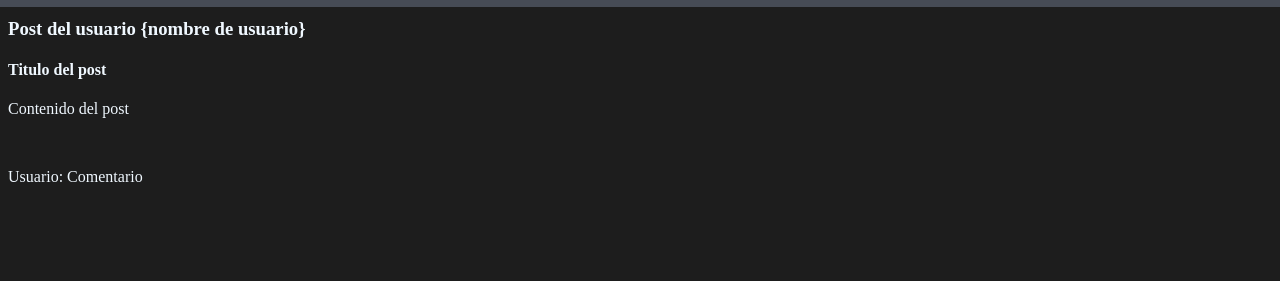
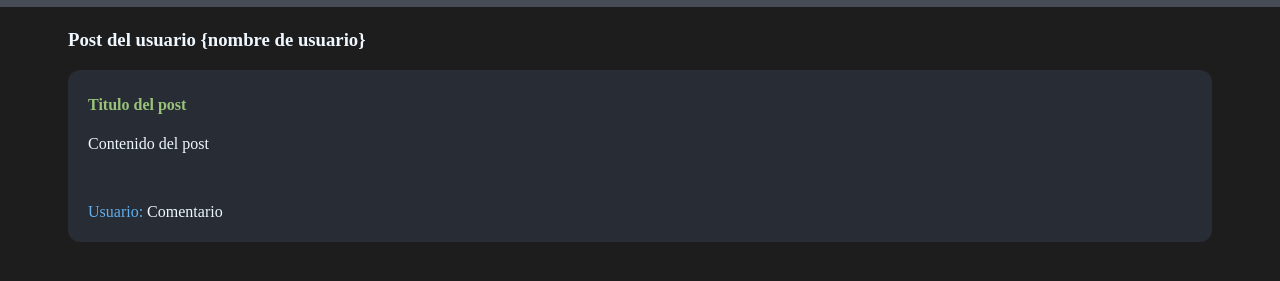
Before and after one commit to alfaroo1/curso-git, a plain HTML site: page index.html in a window 1280 px wide. Shown: the part 113-394 px from the top of the page. Drawn offline with Linux system fonts and the light colour scheme; a web font is replaced by a local one.

Commit message:
Add post styles

```diff
--- a/style.css
+++ b/style.css
@@ -17,7 +17,19 @@ body{
     margin-left: 20px;
     margin-top: 30px;
 }
-.p{
+.cont{
     margin-top: 30px;
-    text-align: center;
+    padding: 0 60px 0 60px;
 }
+.post{
+    background-color: #282c34;
+    margin-bottom: 15px;
+    padding: 5px 20px 5px 20px;
+    border-radius: 12px;
+}
+.post h4{
+    color: #98c379;
+}
+.post span{
+    color: #61afef;
+}
```
